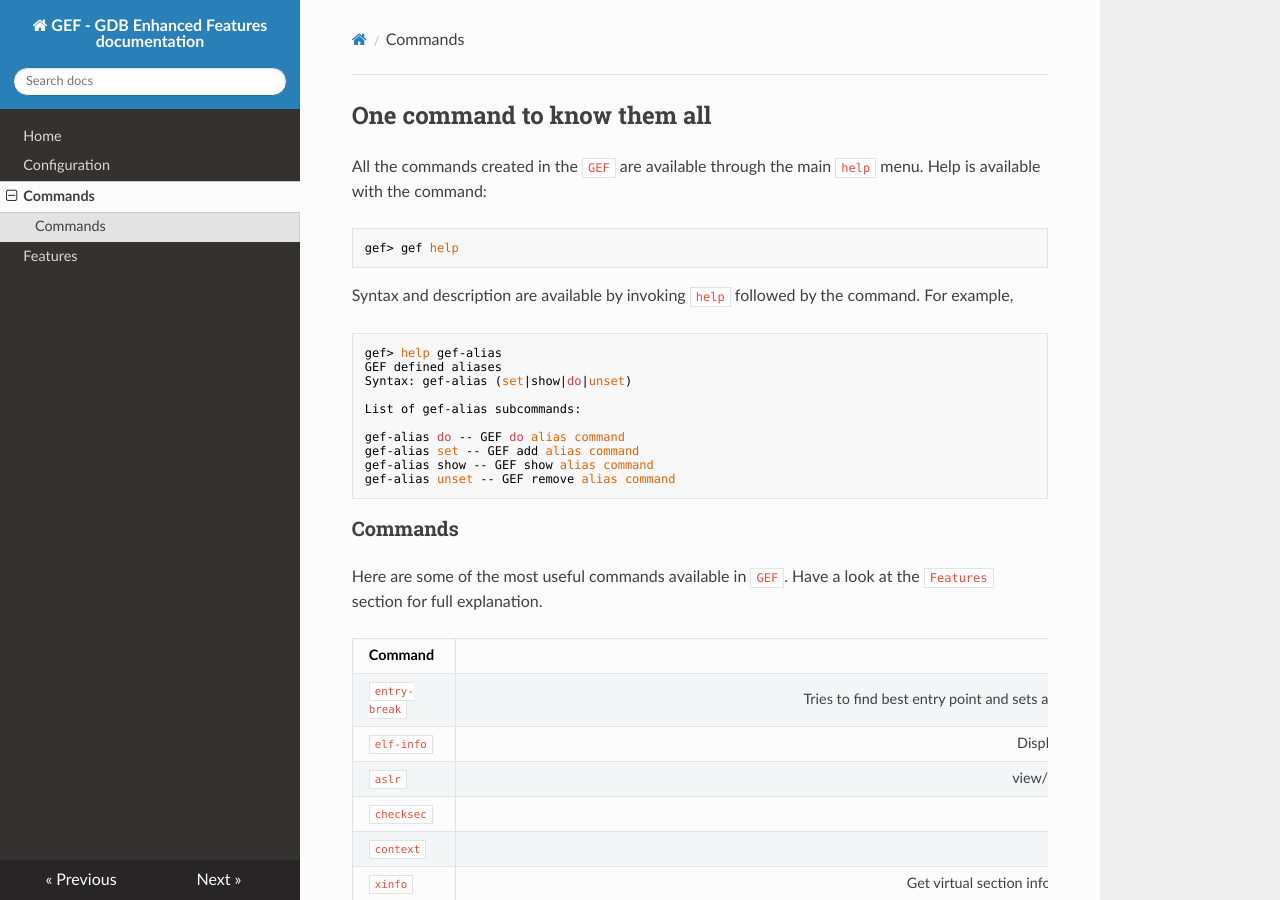
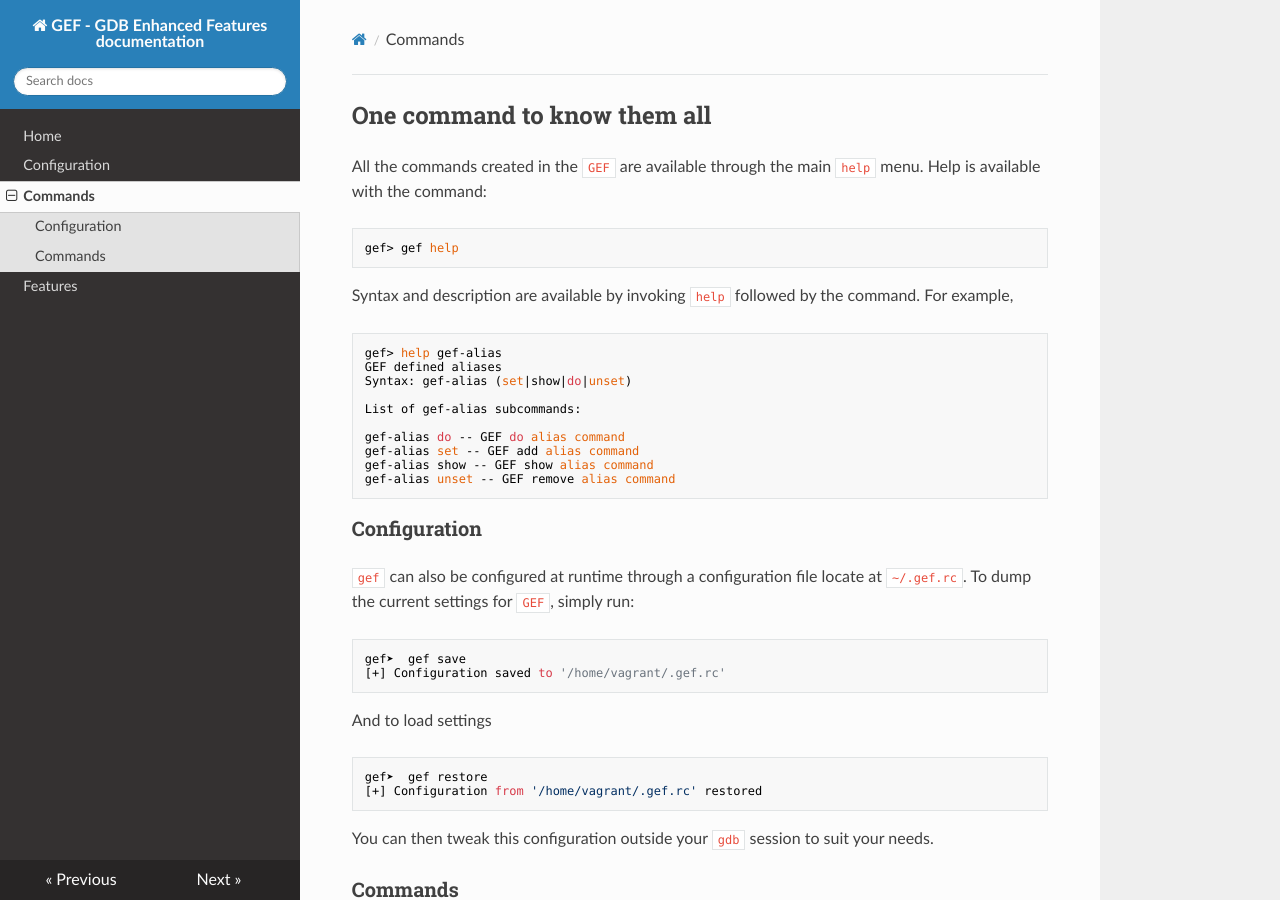
Before and after one commit to hugsy/gef, an MkDocs documentation site: the page built from docs/commands.md, in a window 1280 px wide and 900 px high. Built offline with MkDocs 1.6.1, drawn with Linux system fonts in a browser that asks for light colours; nearby versions of some CDN libraries; old or Windows-style settings are respelled for this version of MkDocs.

Commit message:
docs: added gef save/restore

````diff
--- a/docs/commands.md
+++ b/docs/commands.md
@@ -21,6 +21,25 @@
 gef-alias show -- GEF show alias command
 gef-alias unset -- GEF remove alias command
 ```
+
+### Configuration
+
+`gef` can also be configured at runtime through a configuration file locate at
+`~/.gef.rc`. To dump the current settings for `GEF`, simply run:
+
+```
+gef➤  gef save
+[+] Configuration saved to '/home/vagrant/.gef.rc'
+```
+
+And to load settings
+```
+gef➤  gef restore
+[+] Configuration from '/home/vagrant/.gef.rc' restored
+```
+
+You can then tweak this configuration outside your `gdb` session to suit your
+needs.
 
 
 ### Commands
````
